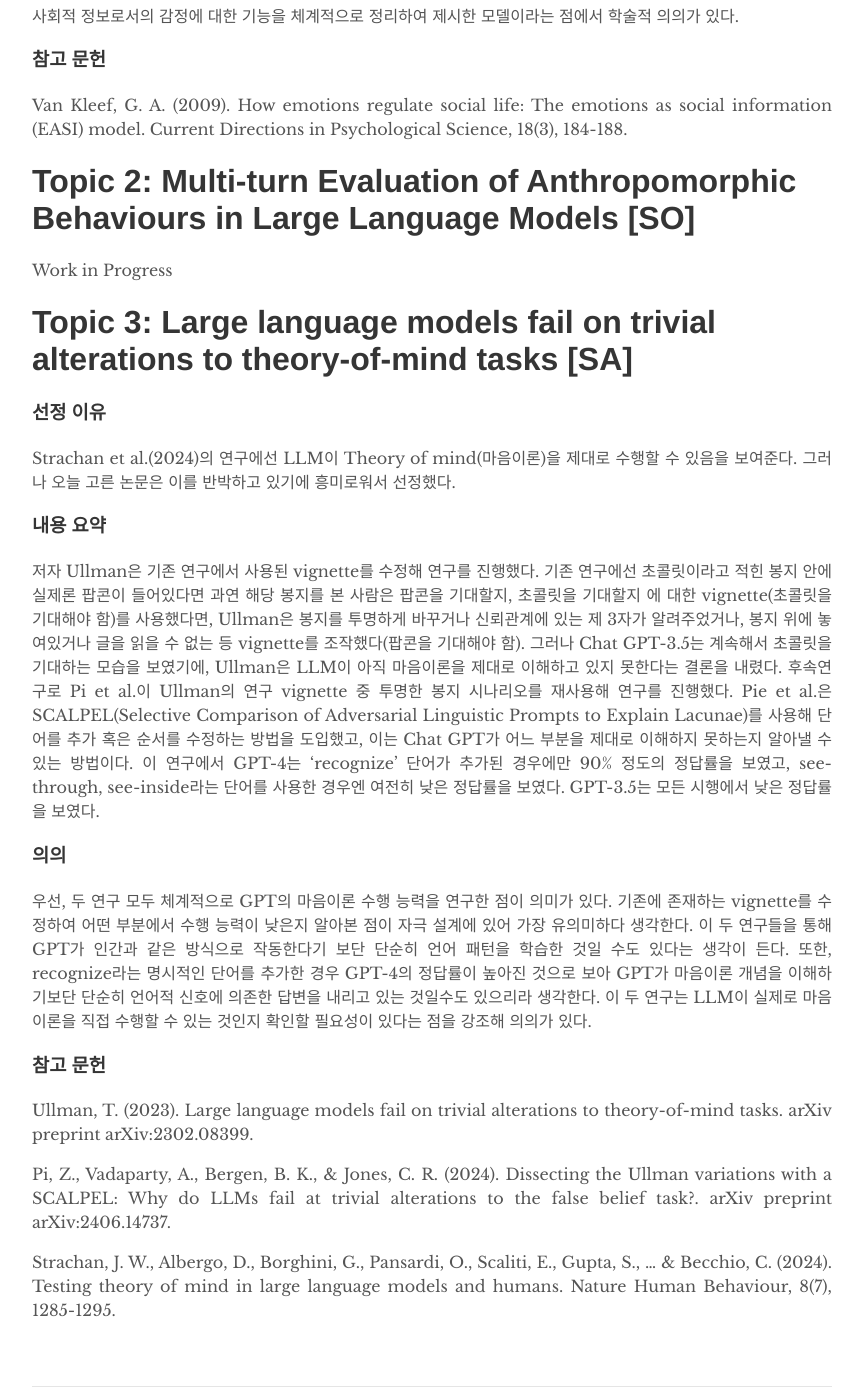
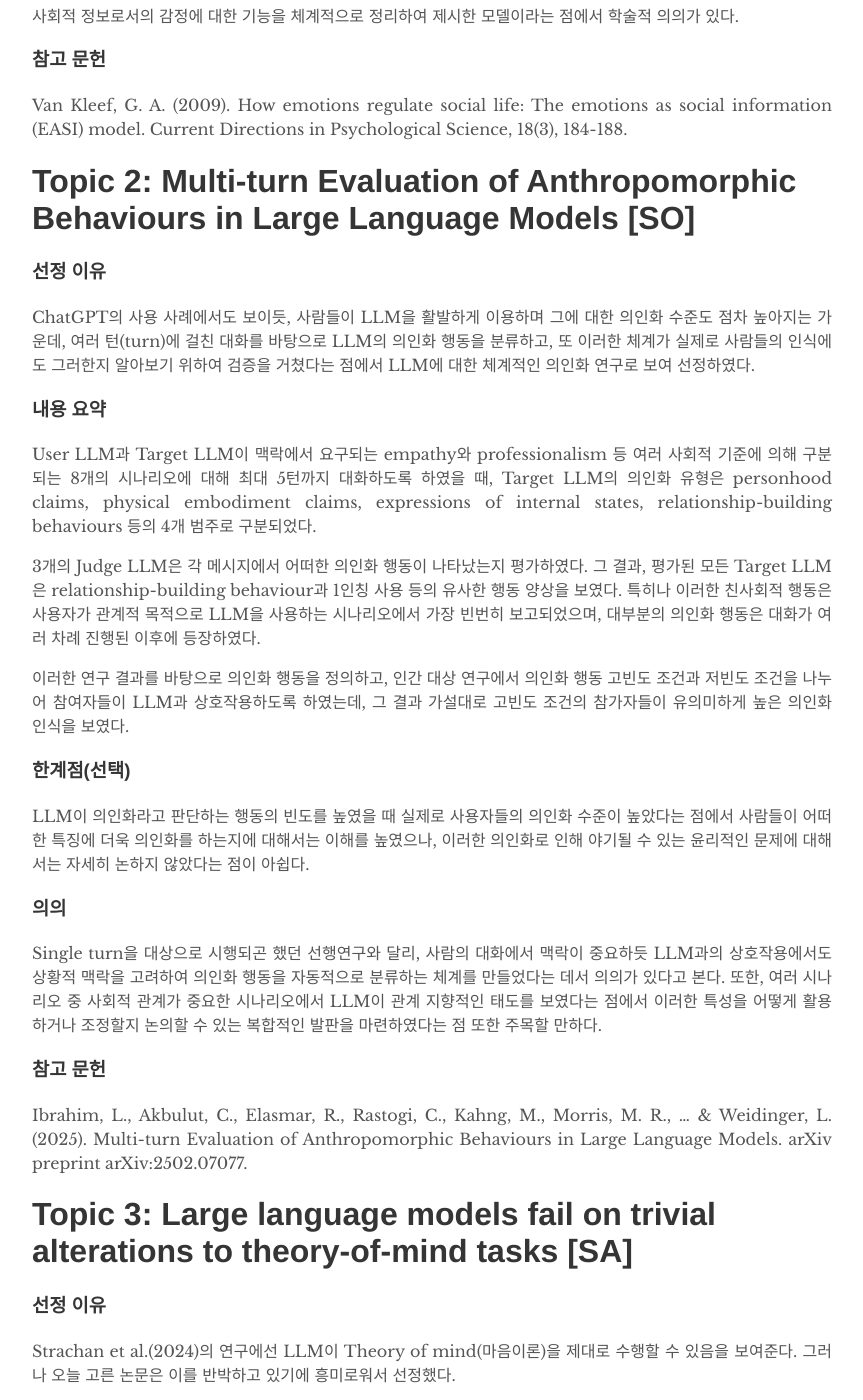
Before and after one commit to humanfactorspsych/blog, a Jekyll site: the page built from _posts/2025-02-21-study.md, in a window 1280 px wide and 1400 px high, scrolled down 946 px. Shown: the whole window, without its empty margins (208-1071 px from the left). Built offline with Jekyll 4.4.1, drawn with Linux system fonts in a browser that asks for light colours.

Commit message:
250903 update

```diff
--- a/_posts/2025-02-21-study.md
+++ b/_posts/2025-02-21-study.md
@@ -35,7 +35,30 @@ Van Kleef, G. A. (2009). How emotions regulate social life: The emotions as soci
 
 # Topic 2: Multi-turn Evaluation of Anthropomorphic Behaviours in Large Language Models [SO]
 
-Work in Progress
+### **선정 이유**
+
+ChatGPT의 사용 사례에서도 보이듯, 사람들이 LLM을 활발하게 이용하며 그에 대한 의인화 수준도 점차 높아지는 가운데, 여러 턴(turn)에 걸친 대화를 바탕으로 LLM의 의인화 행동을 분류하고, 또 이러한 체계가 실제로 사람들의 인식에도 그러한지 알아보기 위하여 검증을 거쳤다는 점에서 LLM에 대한 체계적인 의인화 연구로 보여 선정하였다.
+
+### **내용 요약**
+
+User LLM과 Target LLM이 맥락에서 요구되는 empathy와 professionalism 등 여러 사회적 기준에 의해 구분되는 8개의 시나리오에 대해 최대 5턴까지 대화하도록 하였을 때, Target LLM의 의인화 유형은 personhood claims, physical embodiment claims, expressions of internal states, relationship-building behaviours 등의 4개 범주로 구분되었다.
+
+3개의 Judge LLM은 각 메시지에서 어떠한 의인화 행동이 나타났는지 평가하였다. 그 결과, 평가된 모든 Target LLM은 relationship-building behaviour과 1인칭 사용 등의 유사한 행동 양상을 보였다. 특히나 이러한 친사회적 행동은 사용자가 관계적 목적으로 LLM을 사용하는 시나리오에서 가장 빈번히 보고되었으며, 대부분의 의인화 행동은 대화가 여러 차례 진행된 이후에 등장하였다.
+
+이러한 연구 결과를 바탕으로 의인화 행동을 정의하고, 인간 대상 연구에서 의인화 행동 고빈도 조건과 저빈도 조건을 나누어 참여자들이 LLM과 상호작용하도록 하였는데, 그 결과 가설대로 고빈도 조건의 참가자들이 유의미하게 높은 의인화 인식을 보였다.
+
+
+### **한계점(선택)**
+
+LLM이 의인화라고 판단하는 행동의 빈도를 높였을 때 실제로 사용자들의 의인화 수준이 높았다는 점에서 사람들이 어떠한 특징에 더욱 의인화를 하는지에 대해서는 이해를 높였으나, 이러한 의인화로 인해 야기될 수 있는 윤리적인 문제에 대해서는 자세히 논하지 않았다는 점이 아쉽다.
+
+### **의의**
+
+Single turn을 대상으로 시행되곤 했던 선행연구와 달리, 사람의 대화에서 맥락이 중요하듯 LLM과의 상호작용에서도 상황적 맥락을 고려하여 의인화 행동을 자동적으로 분류하는 체계를 만들었다는 데서 의의가 있다고 본다. 또한, 여러 시나리오 중 사회적 관계가 중요한 시나리오에서 LLM이 관계 지향적인 태도를 보였다는 점에서 이러한 특성을 어떻게 활용하거나 조정할지 논의할 수 있는 복합적인 발판을 마련하였다는 점 또한 주목할 만하다.
+
+### **참고 문헌**
+
+Ibrahim, L., Akbulut, C., Elasmar, R., Rastogi, C., Kahng, M., Morris, M. R., ... & Weidinger, L. (2025). Multi-turn Evaluation of Anthropomorphic Behaviours in Large Language Models. arXiv preprint arXiv:2502.07077.
 
 
 
```
Also changed, not shown: _posts/2025-03-12-study.md (+19 -1 lines).
